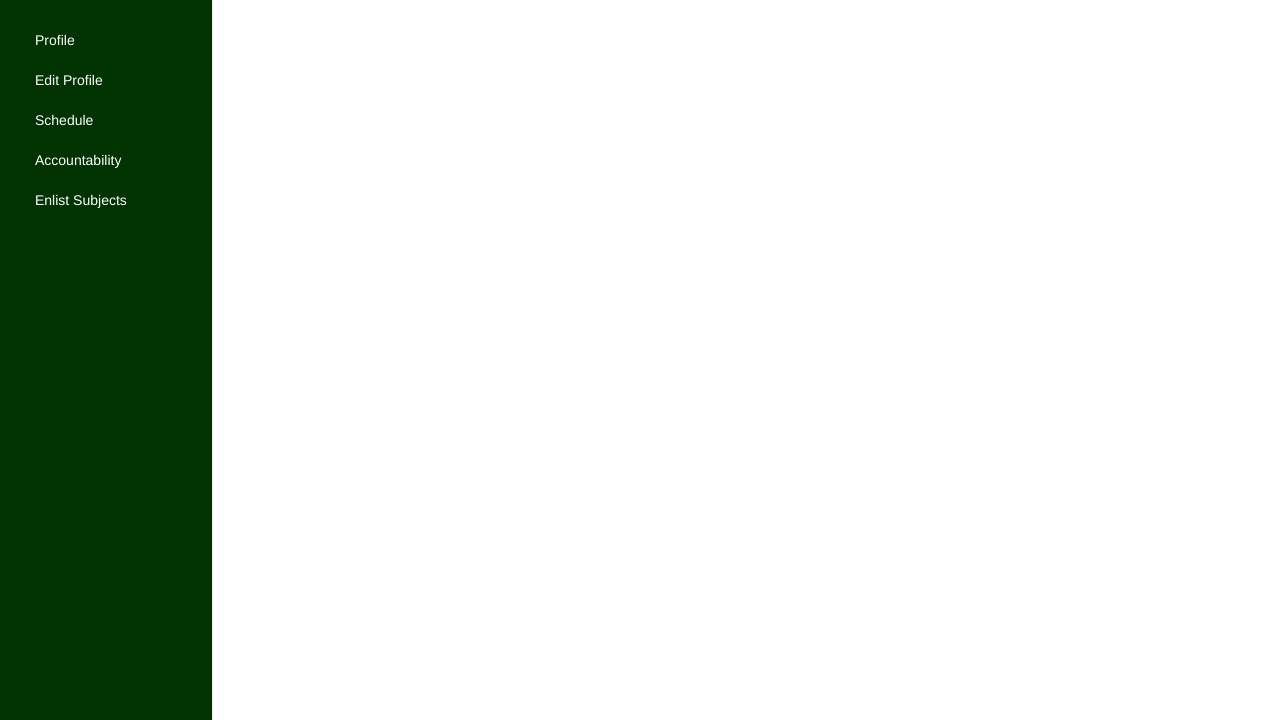
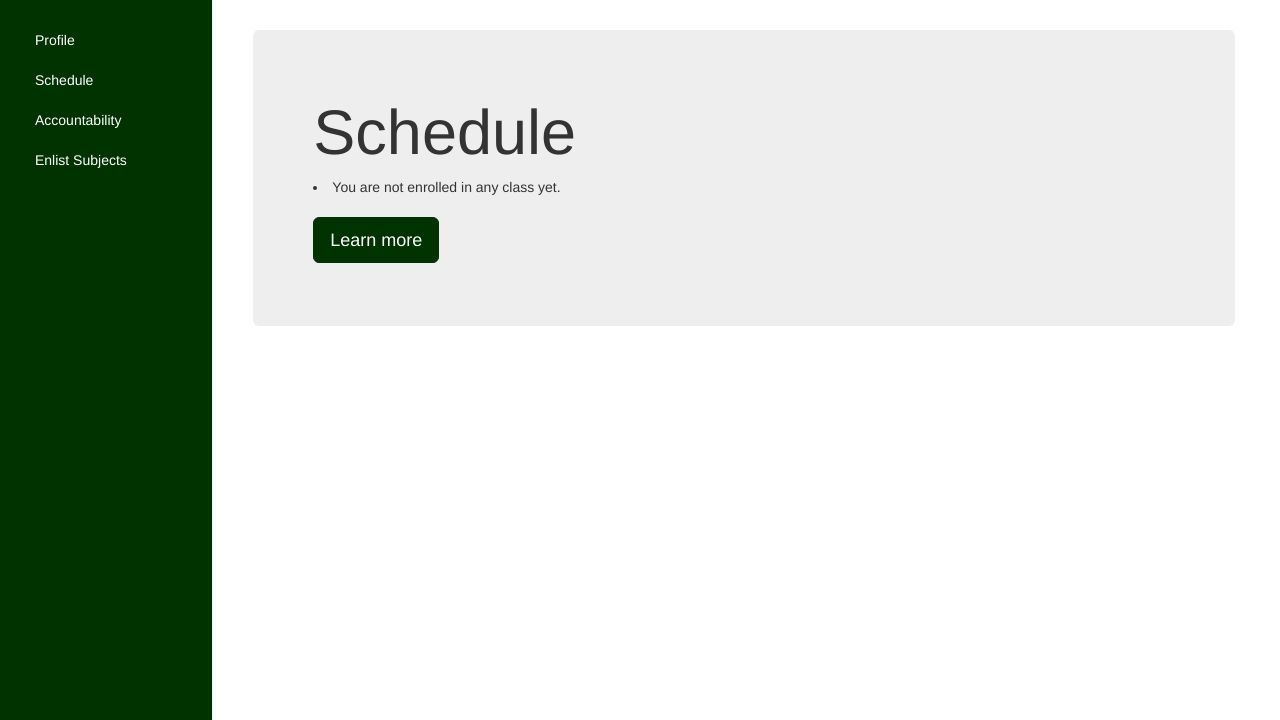
Before and after one commit to ahjummah/SAIS-Doppelganger-v.02, a Django app: page /WebApp/schedule in a window 1280 px wide. Shown: the part 80-800 px from the top of the page. Run offline with Django 3.2, Linux system fonts and the light colour scheme; a user stored in the database is signed in; some libraries are stand-ins or nearby versions.

Commit message:
changes on ui

```diff
--- a/WebApp/templates/EditProfile.html
+++ b/WebApp/templates/EditProfile.html
@@ -9,7 +9,7 @@
 
 <body>
 
-	<nav class="navbar navbar-default navbar-fixed">
+	<nav class="navbar navbar-default navbar-fixed-top">
 	  	<div class="container-fluid">
 		    <div class="navbar-header">
 		    	<a class="navbar-brand" href="#">
@@ -41,7 +41,6 @@
 		<div class="col-sm-3 col-md-2 sidebar">
 			<ul class="nav nav-sidebar">
 				<li><a href="{% url 'WebApp:viewIndexS' %}">Profile</a></li>
-				<li class="active"><a href="{% url 'WebApp:edit' %}">Edit Profile</a></li>
 				<li><a href="{% url 'WebApp:schedule' %}">Schedule</a></li>
 				<li><a href="{% url 'WebApp:account' %}">Accountability</a></li>
 				<li><a href="{% url 'WebApp:enlist' %}">Enlist Subjects</a></li>
--- a/WebApp/templates/indexStudent-Profile.html
+++ b/WebApp/templates/indexStudent-Profile.html
@@ -41,7 +41,6 @@
 		<div class="col-sm-3 col-md-2 sidebar">
 			<ul class="nav nav-sidebar">
 				<li class="active"><a href="{% url 'WebApp:viewIndexS' %}">Profile</a></li>
-				<li><a href="{% url 'WebApp:edit' %}">Edit Profile</a></li>
 				<li><a href="{% url 'WebApp:schedule' %}">Schedule</a></li>
 				<li><a href="{% url 'WebApp:account' %}">Accountability</a></li>
 				<li><a href="{% url 'WebApp:enlist' %}">Enlist Subjects</a></li>
@@ -59,7 +58,7 @@
 				  <li>Address: {{address}}</li><br>
 				  <li>Marital Status: {{maritalstatus}}</li><br>
 				  <li>Email: {{email}}</li><br>
-							  <p><a class="btn btn-primary btn-lg" href="#" role="button">Learn more</a></p>
+				  <a class="btn btn-primary btn-lg" href="{% url 'WebApp:edit' %}" role="button">Edit Profile</a>
 				</div>
 		</div>
 	</div>
--- a/WebApp/templates/indexStudent-Schedule.html
+++ b/WebApp/templates/indexStudent-Schedule.html
@@ -39,7 +39,6 @@
 		<div class="col-sm-3 col-md-2 sidebar">
 			<ul class="nav nav-sidebar">
 				<li><a href="{% url 'WebApp:viewIndexS' %}">Profile</a></li>
-				<li><a href="{% url 'WebApp:edit' %}">Edit Profile</a></li>
 				<li class="active"><a href="{% url 'WebApp:schedule' %}">Schedule</a></li>
 				<li><a href="{% url 'WebApp:account' %}">Accountability</a></li>
 				<li><a href="{% url 'WebApp:enlist' %}">Enlist Subjects</a></li>
@@ -47,7 +46,11 @@
 			</ul>
 		</div>
 		<div class="col-sm-9 col-sm-offset-3 col-md-10 col-md-offset-2 main">
-
+				<div class="jumbotron">
+							  <h1>Schedule</h1>
+							  <li>You are not enrolled in any class yet.</li><br>
+							  <p><a class="btn btn-primary btn-lg" href="#" role="button">Learn more</a></p>
+							</div>
 		</div>
 	</div>
 
--- a/WebApp/views.py
+++ b/WebApp/views.py
@@ -165,6 +165,8 @@ class EditView(View):
 		    	'course': schoolinfo_object.get().course,
 		    	'year': schoolinfo_object.get().year,
 		    	'sts_code': schoolinfo_object.get().sts_code,
+		    	'user': request.user.first_name,
+
 		    	}
 		    return render(self.request, 'EditProfile.html', dictionary)
 		else:
```
Also changed, not shown: WebApp/templates/indexStudent-Account.html (+5 -2 lines), WebApp/templates/indexStudent-Enlist.html (+19 -1 lines), db.sqlite3. Lines whose indentation alone changed are shown as unchanged.
